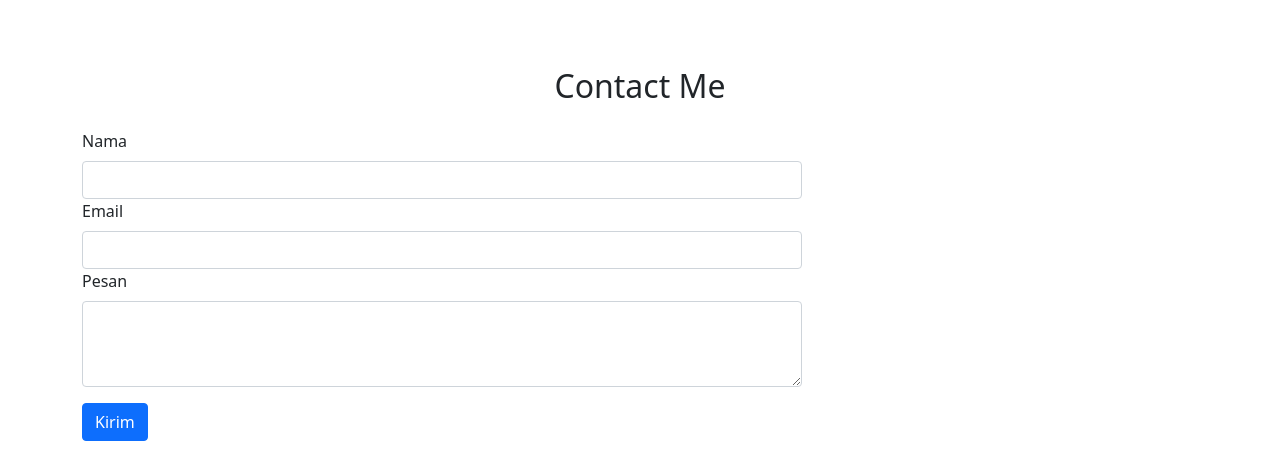
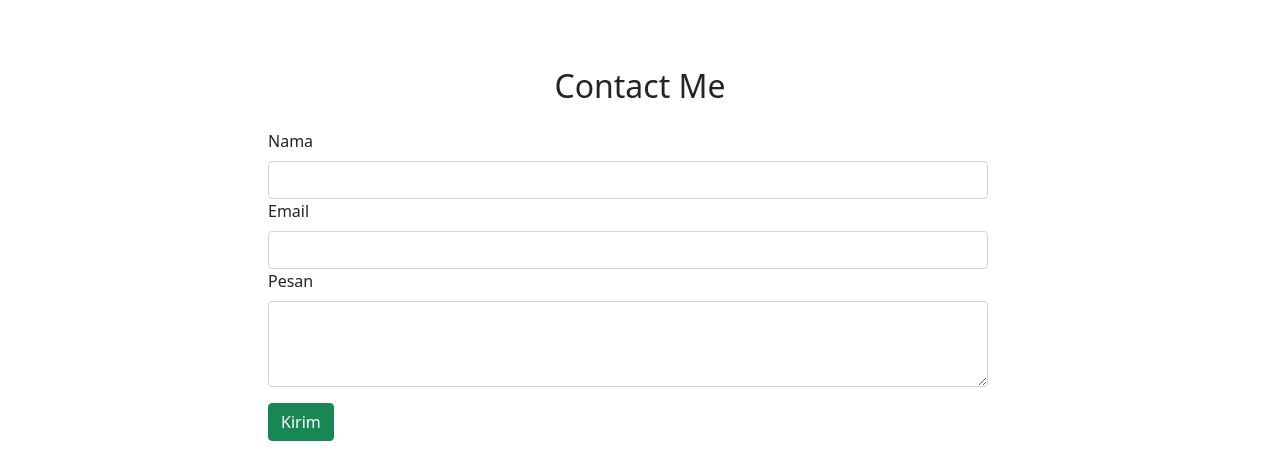
Before and after one commit to MRNA102/portfolio, a plain HTML site: page index.html in a window 1280 px wide. Shown: the part 2440-2910 px from the top of the page. Drawn offline with nearby package versions, Linux system fonts and the light colour scheme.

Commit message:
mengubah warna tombol contact

```diff
--- a/index.html
+++ b/index.html
@@ -145,7 +145,7 @@
           <div class="col text-center mb-3">
             <h2>Contact Me</h2>
           </div>
-          <div class="row">
+          <div class="row justify-content-center">
             <div class="col-md-8">
               <form>
                 <div class="mb-3">
@@ -158,7 +158,7 @@
                     <label for="pesan" class="form-label">Pesan</label>
                     <textarea class="form-control" id="pesan" rows="3"></textarea>
                   </div>
-                  <button type="submit" class="btn btn-primary mb-3">Kirim</button>
+                  <button type="submit" class="btn btn-success mb-3">Kirim</button>
               </form>
             </div>
             <div class="col-md-8">
```
